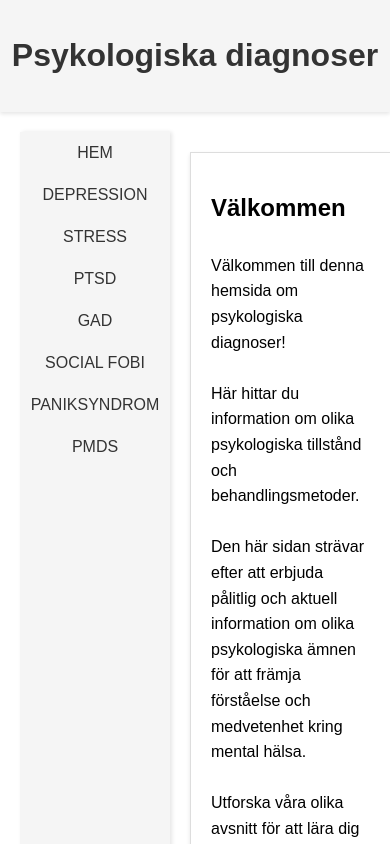
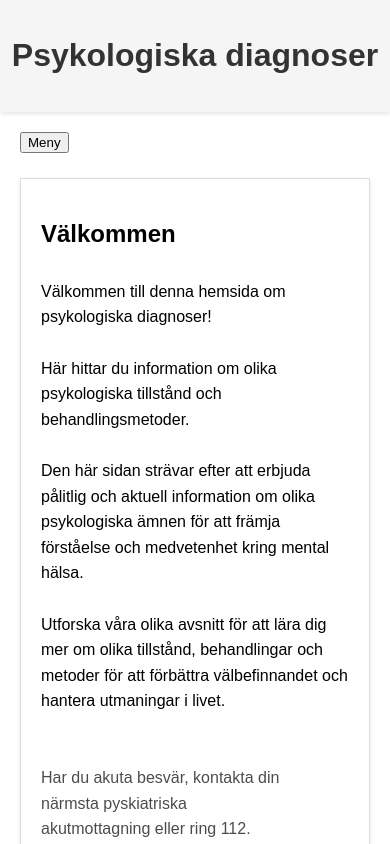
Before and after one commit to dahlgrens/test, a React (Vite) app: page / in a window 390 px wide. Shown: the top 844 px of the page. Built offline with nearby package versions, Linux system fonts and the light colour scheme.

Commit message:
Fixed for mobile

```diff
--- a/src/App.jsx
+++ b/src/App.jsx
@@ -1,4 +1,4 @@
-import React from "react";
+import React, { useState } from "react";
 import { Route, Routes } from "react-router-dom";
 import Header from "./Components/Header";
 import Navbar from "./Components/Navbar";
@@ -13,13 +13,21 @@ import PMDS from "./Components/Diagnosis/PMDS"; // Import your PMDS component
 import Footer from "./Components/Footer";
 import SocialFobi from "./Components/Diagnosis/SocialFobi";
 import Paniksyndrom from "./Components/Diagnosis/Paniksyndrom";
+import MenyBotton from "./Components/MenyBotton";
 
 function App() {
+  const [isNavbarVisible, setNavbarVisible] = useState(false);
+
+  const toggleNavbar = () => {
+    setNavbarVisible(!isNavbarVisible);
+  };
+
   return (
     <div className="app">
       <Header />
+      <MenyBotton toggleNavbar={toggleNavbar} />
       <div className="main-container">
-        <Navbar />
+        <Navbar isNavbarVisible={isNavbarVisible} />
         <Routes>
           <Route path="/" element={<Home />} />
           <Route path="/Depression" element={<Depression />} />
--- /dev/null
+++ b/src/Components/MenyBotton.jsx
@@ -0,0 +1,15 @@
+import React from "react";
+
+export default function MenyBotton({ toggleNavbar, isNavbarVisible }) {
+  const handleClick = () => {
+    toggleNavbar();
+  };
+
+  return (
+    <div className="MenyBotton">
+      <button className="menu-button" onClick={handleClick}>
+        {isNavbarVisible ? "Stäng" : "Meny"}
+      </button>
+    </div>
+  );
+}
--- a/src/Components/Navbar.jsx
+++ b/src/Components/Navbar.jsx
@@ -1,29 +1,34 @@
-import React, { useState } from "react";
+import React from "react";
 import { Link } from "react-router-dom";
 
-export default function Navbar() {
-  const [menuOpen, setMenuOpen] = useState(false);
-
-  const toggleMenu = () => {
-    setMenuOpen(!menuOpen);
-  };
-
+export default function Navbar({ isNavbarVisible }) {
   return (
-    <nav className={`navbar ${menuOpen ? "open" : ""}`}>
-      <div className="hamburger" onClick={toggleMenu}>
-        <div className={`bar ${menuOpen ? "open" : ""}`} />
-        <div className={`bar ${menuOpen ? "open" : ""}`} />
-        <div className={`bar ${menuOpen ? "open" : ""}`} />
-      </div>
-      <ul>
-        <li><CustomLink to="/">Hem</CustomLink></li>
-        <li><CustomLink to="/Depression">Depression</CustomLink></li>
-        <li><CustomLink to="/Stress">Stress</CustomLink></li>
-        <li><CustomLink to="/PTSD">PTSD</CustomLink></li>
-        <li><CustomLink to="/GAD">GAD</CustomLink></li>
-        <li><CustomLink to="/SocialFobi">Social Fobi</CustomLink></li>
-        <li><CustomLink to="/Paniksyndrom">Paniksyndrom</CustomLink></li>
-        <li><CustomLink to="/PMDS">PMDS</CustomLink></li>
+    <nav className={`navbar ${isNavbarVisible ? "visible" : ""}`}>
+      <ul id="primary-navigation">
+        <li>
+          <CustomLink to="/">Hem</CustomLink>
+        </li>
+        <li>
+          <CustomLink to="/Depression">Depression</CustomLink>
+        </li>
+        <li>
+          <CustomLink to="/Stress">Stress</CustomLink>
+        </li>
+        <li>
+          <CustomLink to="/PTSD">PTSD</CustomLink>
+        </li>
+        <li>
+          <CustomLink to="/GAD">GAD</CustomLink>
+        </li>
+        <li>
+          <CustomLink to="/SocialFobi">Social Fobi</CustomLink>
+        </li>
+        <li>
+          <CustomLink to="/Paniksyndrom">Paniksyndrom</CustomLink>
+        </li>
+        <li>
+          <CustomLink to="/PMDS">PMDS</CustomLink>
+        </li>
       </ul>
     </nav>
   );
--- a/src/index.css
+++ b/src/index.css
@@ -166,3 +166,42 @@ body {
   border: 1px solid #ddd;
   box-shadow: 0px 2px 4px rgba(0, 0, 0, 0.1);
 }
+
+/* Hide the navigation when the screen width is less than 800px */
+@media (max-width: 800px) {
+  .navbar {
+    display: none;
+  }
+
+  .navbar.visible {
+    display: block;
+  }
+
+  .MenyBotton {
+    display: block;
+    margin: 5px 20px;
+  }
+}
+
+/* Hide the navigation when the screen width is less than 800px */
+@media (max-width: 800px) {
+  .navbar {
+    display: none;
+  }
+
+  .navbar.visible {
+    display: block;
+  }
+
+  .MenyBotton {
+    display: block;
+    margin: 5px 20px;
+  }
+}
+
+/* Show the button when the screen width is greater than 800px */
+@media (min-width: 801px) {
+  .MenyBotton {
+    display: none;
+  }
+}
```
